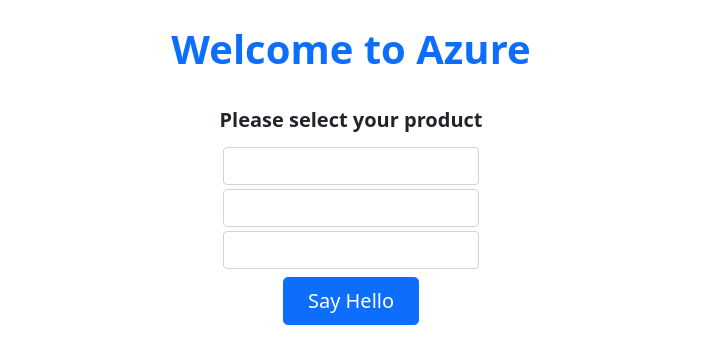
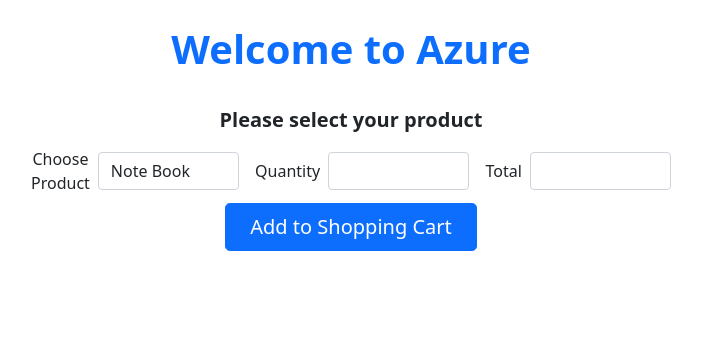
Before and after one commit to LettyPolo/msdocs-python-flask-webapp-quickstart, a Flask app: page / in a window 1280 px wide. Shown: the part 215-579 px from the top of the page, without its empty margins (289-991 px from the left). Run offline with Flask 3, Linux system fonts and the light colour scheme; some libraries are stand-ins or nearby versions.

Commit message:
shopping cart and confirm

```diff
--- a/app.py
+++ b/app.py
@@ -16,18 +16,24 @@
     return send_from_directory(os.path.join(app.root_path, 'static'),
                                'favicon.ico', mimetype='image/vnd.microsoft.icon')
 
-@app.route('/add_to_cart_page', methods=['POST'])
-def hello():
+@app.route('/dd_to_cart_page', methods=['POST'])
+def dd_to_cart_page():
    p_name = request.form.get('p_name')
    p_quantity = request.form.get('p_quantity')
    total_value = request.form.get('total_value')
 
-   if p_name:
-       print('Request for hello page received with name=%s' % p_name)
-       return render_template('dd_to_cart_page.html', p_name = p_name, p_quantity=p_quantity,total_value=total_value)
-   else:
-       print('Request for hello page received with no name or blank name -- redirecting')
-       return redirect(url_for('index'))
+   return render_template('dd_to_cart_page.html', p_name = p_name, p_quantity=p_quantity,total_value=total_value)
+
+
+
+@app.route('/confirm', methods=['POST'])
+def confirm():
+   p_name = request.form.get('p_name')
+   p_quantity = request.form.get('p_quantity')
+   total_value = request.form.get('total_value')
+
+   return render_template('confirm.html', p_name = p_name, p_quantity=p_quantity,total_value=total_value)
+
 
 
 if __name__ == '__main__':
--- a/templates/index.html
+++ b/templates/index.html
@@ -3,7 +3,28 @@
     <title>Hello Azure - Python Quickstart</title>
     <link rel="stylesheet" href="{{ url_for('static', filename='bootstrap/css/bootstrap.min.css') }}">
     <link rel="shortcut icon" href="{{ url_for('static', filename='favicon.ico') }}">
-</head>
+  <script>
+    function total(){
+
+      var product=document.getElementById("p_name").value
+     var quantity=document.getElementById("p_quantity").value
+     var total=0
+     if (product=="pencil") {
+        total=quantity*4
+      } else if (product=="notebook") {
+        total=quantity*6
+      } else {
+        total=quantity*8
+      }
+      document.getElementById("total_value").value=total
+                }
+
+
+
+
+  </script>
+
+  </head>
 <html>
    <body>
      <main>
@@ -12,22 +33,26 @@
             <!-- <img  src="/docs/5.1/assets/brand/bootstrap-logo.svg" alt="" width="72" height="57"> -->
             <h1 class="display-6 fw-bold text-primary">Welcome to Azure</h1>
           </div>
-        <form method="post" action="{{url_for('hello')}}">
+        <form method="post" action="{{url_for('dd_to_cart_page')}}">
             <div class="col-md-6 mx-auto text-center">
                 <label for="name" class="form-label fw-bold fs-5">Please select your product</label>
 
                 <!-- <p class="lead mb-2">Could you please tell me your name?</p> -->
                 <div class="d-grid gap-2 d-sm-flex justify-content-sm-center align-items-center my-1">
-                    <input type="text" class="form-control" id="p_name" name="p_name" style="max-width: 256px;">
-                  </div>
-                  <div class="d-grid gap-2 d-sm-flex justify-content-sm-center align-items-center my-1">
-                    <input type="text" class="form-control" id="p_quantity" name="p_quantity" style="max-width: 256px;">
-                  </div>
-                  <div class="d-grid gap-2 d-sm-flex justify-content-sm-center align-items-center my-1">
-                    <input type="text" class="form-control" id="total_value" name="total_value" style="max-width: 256px;">
+                  <label for="p_name">Choose Product</label>
+                  <select id="p_name" name="p_name" class="form-control" onchange="total()">
+                    <option value="notebook">Note Book</option>
+                    <option value="pencil">pencil</option>
+                    <option value="printerpaper">Printer Paper</option>
+                  </select><br>
+                    <label for="p_quantity">Quantity</label>
+                    <input type="number" class="form-control" id="p_quantity" name="p_quantity" style="max-width: 256px;" onchange="total()" required>
+                   <br>
+                    <label for="total_value">Total</label>
+                  <input type="text" class="form-control" id="total_value" name="total_value" style="max-width: 256px;">
                   </div>
                 <div class="d-grid gap-2 d-sm-flex justify-content-sm-center my-2">
-                  <button type="submit" class="btn btn-primary btn-lg px-4 gap-3">Say Hello</button>
+                  <button type="submit" class="btn btn-primary btn-lg px-4 gap-3">Add to Shopping Cart</button>
                 </div>
             </div>
         </form>
```
Also changed, not shown: templates/confirm.html (added, +14 -0 lines), templates/dd_to_cart_page.html (+11 -3 lines).
